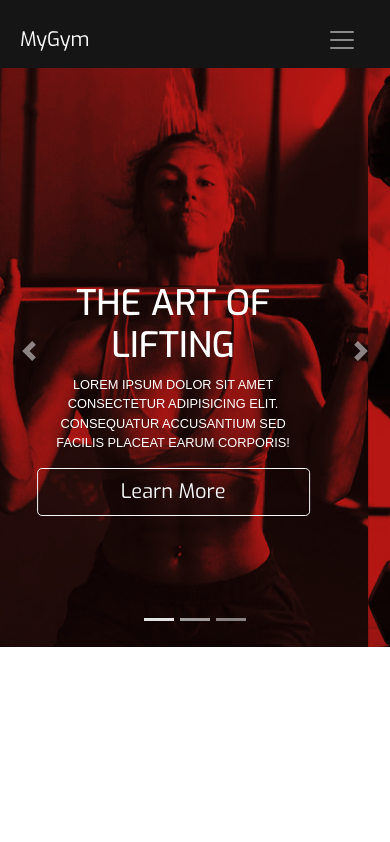
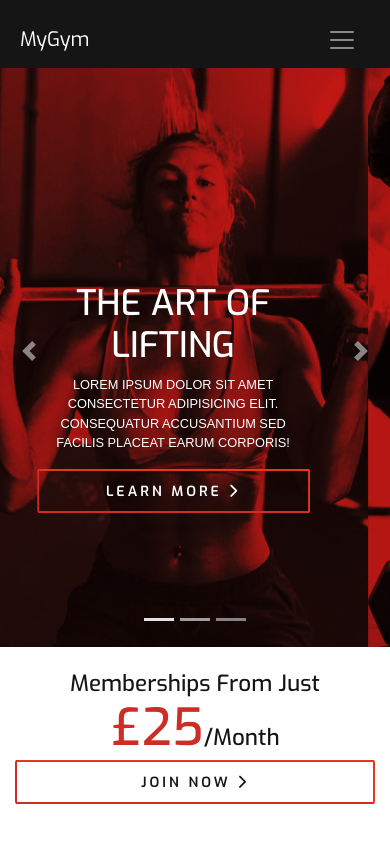
Before and after one commit to ol-berry01/mygym-html, a website: page index.html in a window 390 px wide. Drawn offline with nearby package versions, Linux system fonts and the light colour scheme.

Commit message:
CTA & Button Commit
Creation of Call To Action section MyGym Button:
- CTA with price
- MyGym button stylings and inplementation for Carousel

Additionally some small media query changes made

```diff
--- a/assets/scss/components/_carousel.scss
+++ b/assets/scss/components/_carousel.scss
@@ -19,6 +19,10 @@
         margin-left: 15%;
         text-align: left;
         text-transform: uppercase;
+
+        .btn.btn-mygym {
+          color: #fff;
+        }
 
         @media (max-width: 720px) {
           text-align: center;
--- /dev/null
+++ b/assets/scss/components/_cta.scss
@@ -0,0 +1,18 @@
+.cta {
+  background: #fff;
+  text-align: center;
+
+  h3 {
+    color: $black;
+    margin-bottom: 0;
+
+    .cta-price {
+      color: $primary-colour;
+      font-size: 3.2rem;
+    }
+    @media (max-width: 720px) {
+      font-size: 1.4rem;
+      text-align: center;
+    }
+  }
+}
--- a/assets/scss/components/_header.scss
+++ b/assets/scss/components/_header.scss
@@ -11,10 +11,10 @@
   @media (max-width: 720px) {
     padding-left: 30px;
     padding-right: 30px;
-    background: rgba(51, 51, 51, 1);
+    background: $black;
   }
 
-  @media (max-width: 540px,) {
+  @media (max-width: 540px) {
     padding-left: 20px;
     padding-right: 20px;
     background: $black;
--- a/assets/scss/styles.scss
+++ b/assets/scss/styles.scss
@@ -45,8 +45,73 @@ p {
   }
 }
 
+// Buttons
+.btn-mygym {
+  color: $black;
+  background-image: -webkit-gradient(linear, left top, right top, color-stop(100%, #e4381c), to(#cd2d25)), -webkit-gradient(linear, left top, right top, from(#e4381c), color-stop(0%, #cd2d25));
+  background-image: -o-linear-gradient(left, #e4381c 100%, #cd2d25 100%), -o-linear-gradient(left, #e4381c 0%, #cd2d25 0%);
+  background-image: linear-gradient(to right, #e4381c 100%, #cd2d25 100%), linear-gradient(to right, #e4381c 0%, #cd2d25 0%);
+  display: inline-block;
+  font-size: 14px;
+  font-family: "Exo", sans-serif;
+  font-weight: 600;
+  padding: 0 12px;
+  letter-spacing: 3px;
+  text-transform: uppercase;
+  text-align: center;
+  height: 46px;
+  border-left: 2px solid $primary-colour;
+  border-right: 2px solid #e4381c;
+  -webkit-box-sizing: border-box;
+  box-sizing: border-box;
+  background-position: 0 0, 0 100%;
+  background-repeat: no-repeat;
+  background-size: 100% 2px;
+  line-height: 45px;
+  position: relative;
+  border-radius: 4px;
+  transition-duration: 330ms;
+  -webkit-transition-duration: 330ms;
+  -o-transition-duration: 330ms;
+  z-index: 1;
+
+  &:hover {
+    color: #fff;
+  }
+
+  &::after {
+    color: #fff;
+    -webkit-transition-duration: 500ms;
+    -o-transition-duration: 500ms;
+    transition-duration: 500ms;
+    background: #cc4627;
+    background: -webkit-gradient(linear, left top, right top, from(#cc4627), to($primary-colour));
+    background: -o-linear-gradient(left, #cc4627, $primary-colour);
+    background: linear-gradient(to right, #cc4627, $primary-colour);
+    //e16521
+    content: "";
+    position: absolute;
+    width: 100%;
+    height: 100%;
+    top: 0;
+    left: 0;
+    z-index: -1;
+    border-radius: 2px;
+    opacity: 0;
+  }
+
+  &:hover::after {
+    color: #fff;
+    // background: $primary-colour;
+    opacity: 1;
+  }
+}
+
 // Header
 @import "components/header";
 
 // Carousel
 @import "components/carousel";
+
+// CTA
+@import "components/cta";
--- a/index.html
+++ b/index.html
@@ -3,7 +3,7 @@
   <head>
     <meta charset="UTF-8" />
     <meta name="viewport" content="width=device-width, initial-scale=1.0" />
-    <link href="https://fonts.googleapis.com/css2?family=Exo:wght@400;500;700&family=Open+Sans:wght@400;500;700&display=swap" rel="stylesheet" />
+    <link href="https://fonts.googleapis.com/css2?family=Exo:wght@400;500;600;700&family=Open+Sans:wght@400;600;700&display=swap" rel="stylesheet" />
     <link rel="stylesheet" href="/assets/css/styles.css" />
     <script src="https://kit.fontawesome.com/92a3db0f96.js" crossorigin="anonymous"></script>
     <title>MyGym Salisbury | The Art of Lifting</title>
@@ -40,7 +40,7 @@
           </ul>
         </div>
         <div class="top-social d-none d-xl-block">
-          <a href="#"><i class="fab fa-facebook"></i></a>
+          <a href="#"><i class="fab fa-facebook-f"></i></a>
           <a href="#"><i class="fab fa-twitter"></i></a>
           <a href="#"><i class="fab fa-instagram"></i></a>
           <a href="#"><i class="fab fa-youtube"></i></a>
@@ -68,7 +68,7 @@
                       <p>Lorem ipsum dolor sit amet consectetur adipisicing elit. Consequatur accusantium sed facilis placeat earum corporis!</p>
                     </div>
                     <div class="col-md-3 col-sm-12 justify-content-center align-self-center">
-                      <button class="btn btn-lg btn-block btn-outline-light">Learn More</button>
+                      <button class="btn btn-lg btn-mygym btn-block">Learn More <i class="fas fa-chevron-right"></i></button>
                     </div>
                   </div>
                 </div>
@@ -102,6 +102,20 @@
           </a>
         </div>
       </section>
+
+      <!-- Call To Action -->
+      <section class="cta py-4">
+        <div class="container">
+          <div class="row justify-content-center align-content-center">
+            <div class="col-lg-7 col-md-8 col-sm-12">
+              <h3>Memberships From Just <span class="cta-price">£25</span>/Month</h3>
+            </div>
+            <div class="col-lg-2 col-md-8 col-sm-6 align-self-center px-md-0">
+              <button class="btn btn-block btn-mygym">Join Now <i class="fas fa-chevron-right"></i></button>
+            </div>
+          </div>
+        </div>
+      </section>
     </div>
 
     <script src="/assets/js/scripts.js"></script>
```
Also changed, not shown: assets/css/styles.css, 1 other file.
